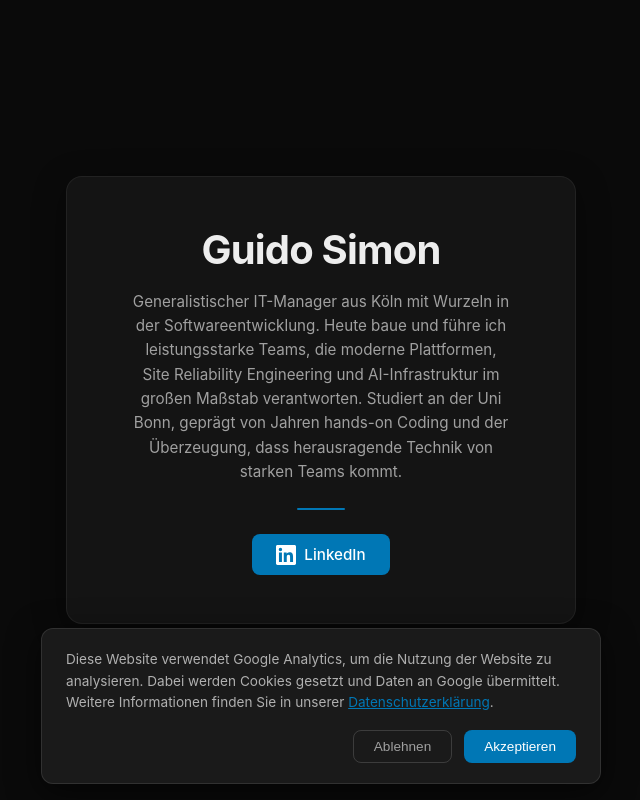
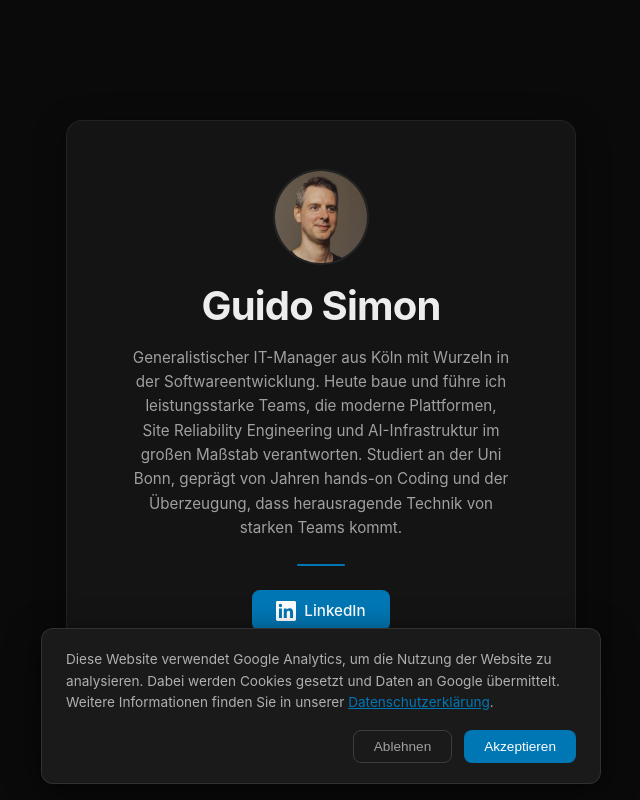
Before and after one commit to gusimo/guido-simon-public-website, a Next.js app: page / in a window 1280 px wide. Shown: the whole page, without its empty margins (319-959 px from the left). Built offline with nearby package versions, Linux system fonts and the light colour scheme; no server answers.

Commit message:
added photo

```diff
--- a/app/page.module.css
+++ b/app/page.module.css
@@ -17,6 +17,12 @@
   background-color: var(--color-surface);
   border: 1px solid rgba(255, 255, 255, 0.06);
   box-shadow: 0 8px 32px rgba(0, 0, 0, 0.4);
+}
+
+.avatar {
+  border-radius: 50%;
+  opacity: 0.85;
+  border: 2px solid rgba(255, 255, 255, 0.08);
 }
 
 .title {
--- a/app/page.tsx
+++ b/app/page.tsx
@@ -1,9 +1,18 @@
+import Image from "next/image";
 import styles from "./page.module.css";
 
 export default function Home() {
   return (
     <main className={styles.main}>
       <div className={styles.card}>
+        <Image
+          src="/profile.jpg"
+          alt="Guido Simon"
+          width={96}
+          height={96}
+          className={styles.avatar}
+          priority
+        />
         <h1 className={styles.title}>Guido Simon</h1>
         <p className={styles.subtitle}>
           Generalistischer IT-Manager aus Köln mit Wurzeln in der
--- a/next.config.ts
+++ b/next.config.ts
@@ -2,6 +2,9 @@ import type { NextConfig } from "next";
 
 const nextConfig: NextConfig = {
   output: "export",
+  images: {
+    unoptimized: true,
+  },
 };
 
 export default nextConfig;
```
Also changed, not shown: public/profile.jpg (added).
